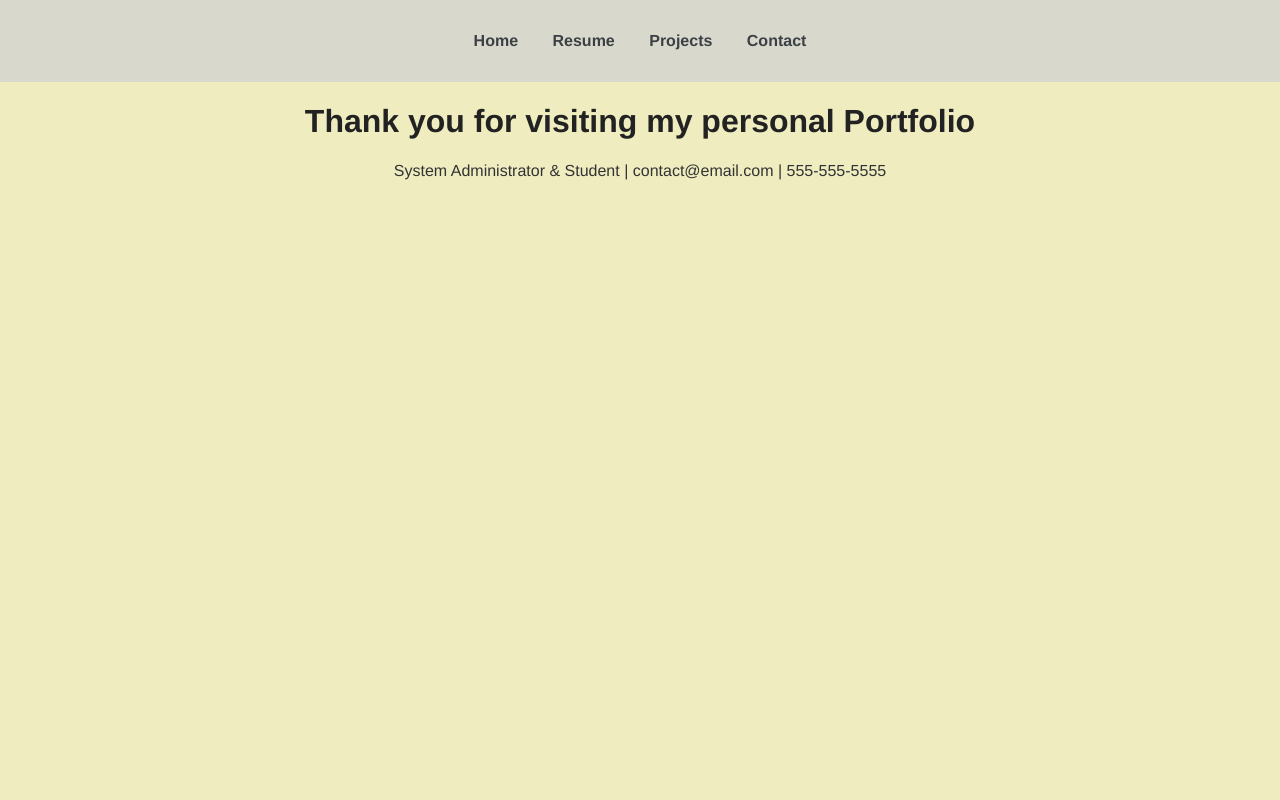
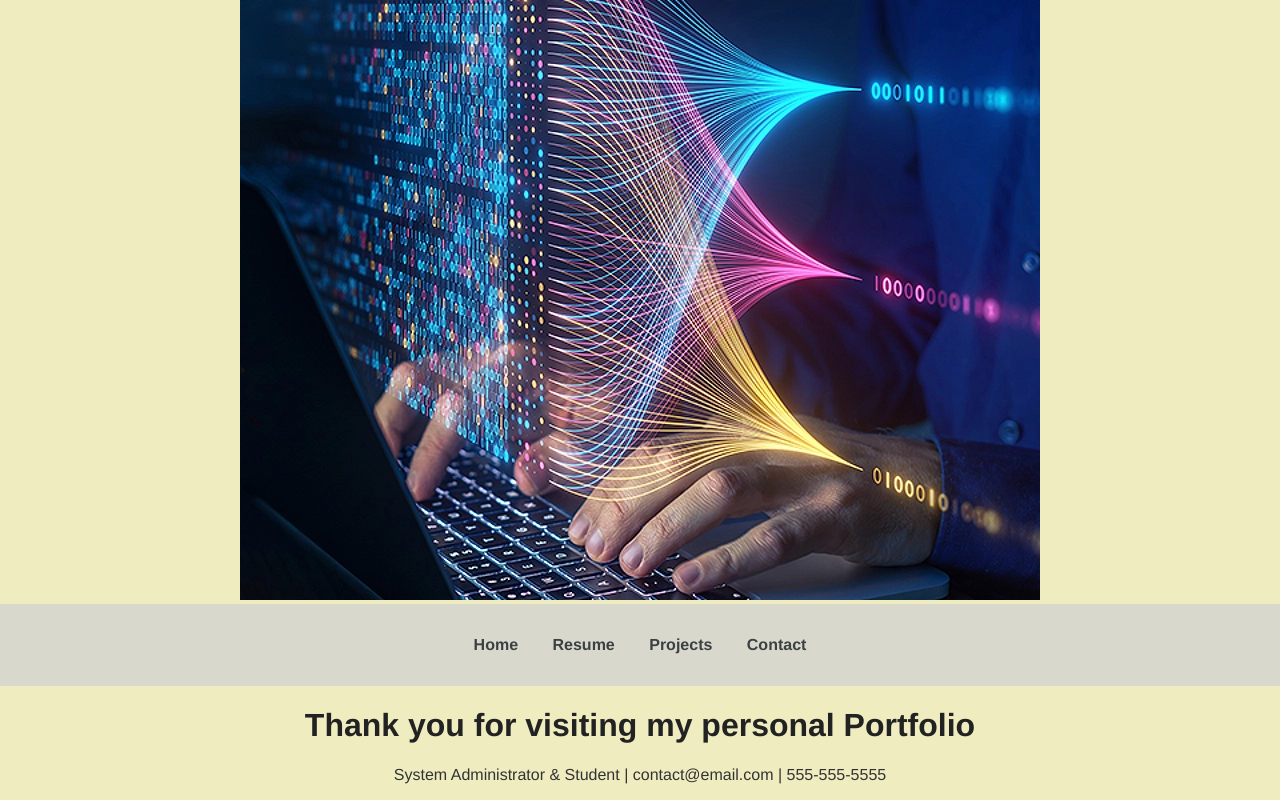
Before and after one commit to matawalcott/excIT371, a plain HTML site: page index.html in a window 1280 px wide. Drawn offline with Linux system fonts and the light colour scheme.

Commit message:
Update index.html

```diff
--- a/index.html
+++ b/index.html
@@ -10,6 +10,7 @@
 
 <body>
     <header>
+        <img src="banner-image.jpg" alt="Banner Image" class="banner">
         <nav>
             <ul>
                 <li><a href="index.html">Home</a></li>
```
